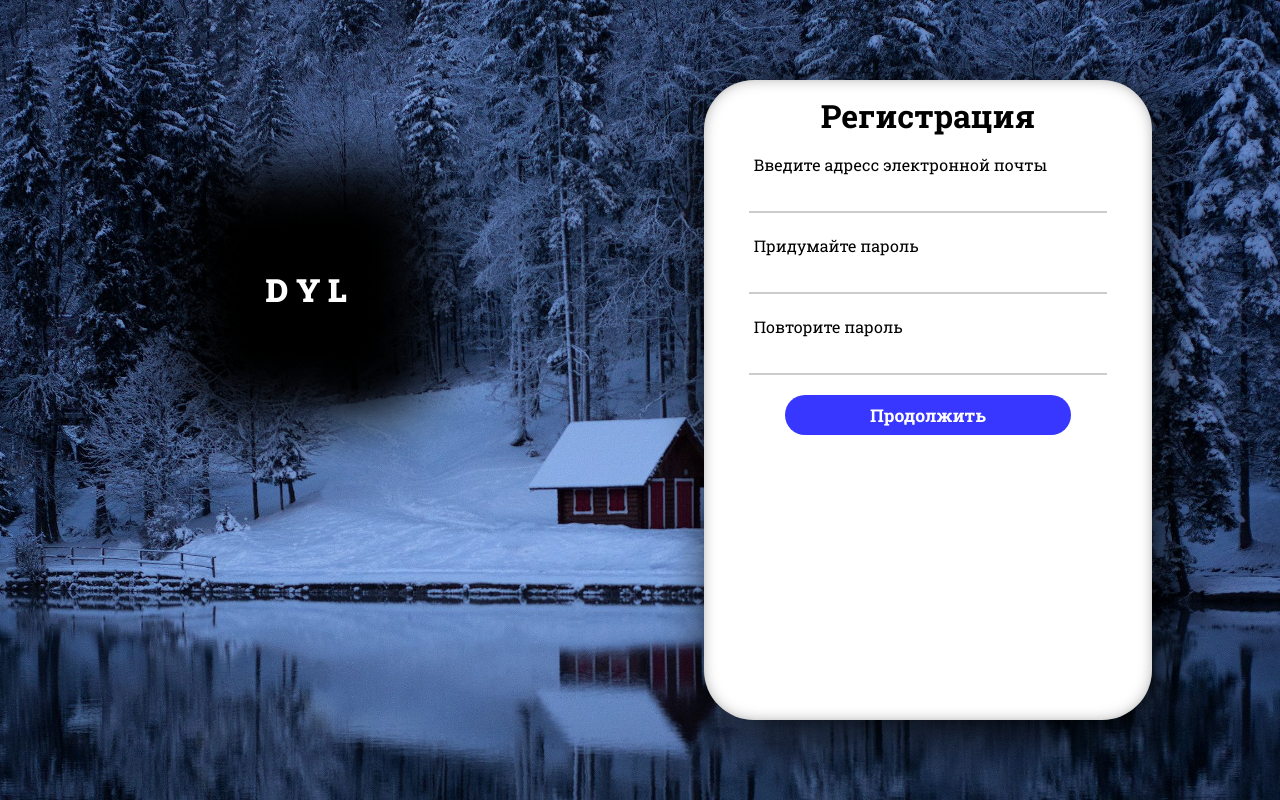
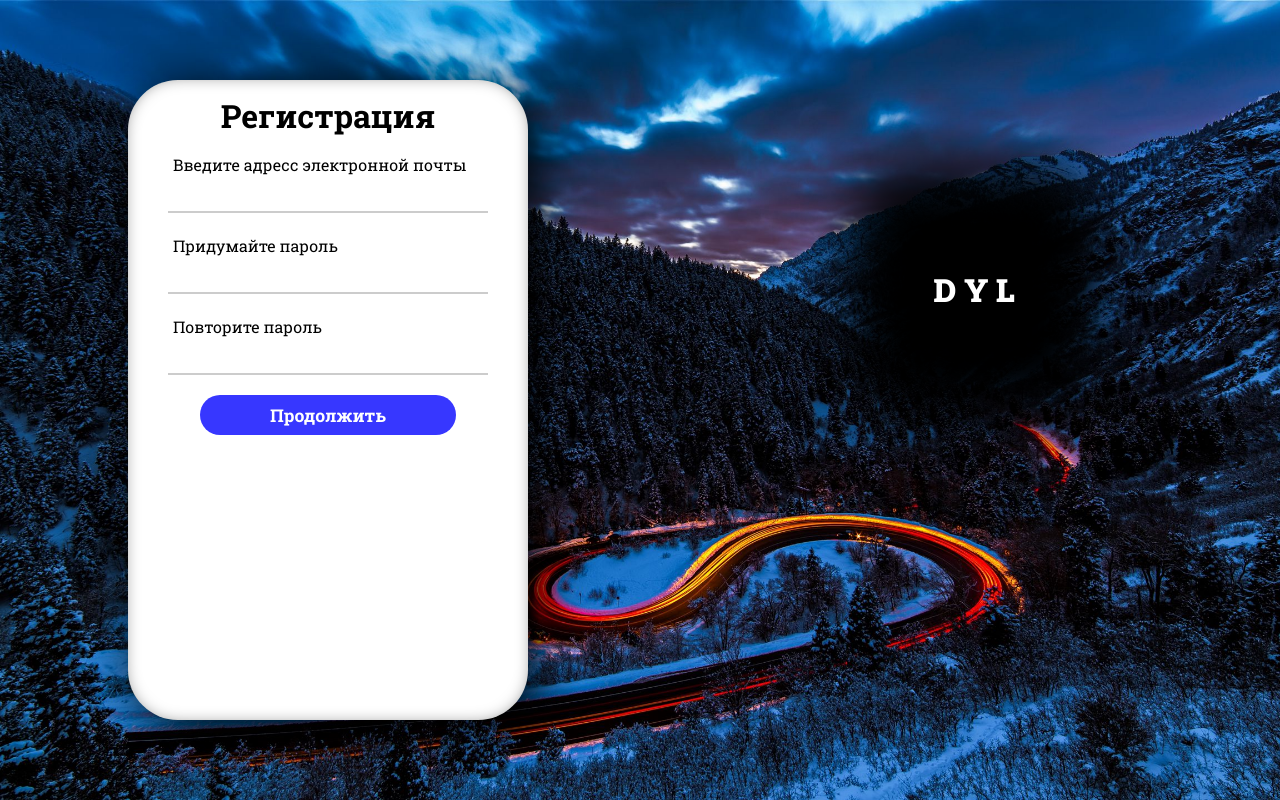
Before and after one commit to L1berkin/D.Y.L, a React (Create React App) app: page /signUp in a window 1280 px wide. Built offline with nearby package versions, Linux system fonts and the light colour scheme.

Commit message:
Верстка страницы входа/регистрации

```diff
--- a/src/components/SignBox/SignBox.js
+++ b/src/components/SignBox/SignBox.js
@@ -2,13 +2,23 @@ import Button from '../Button/Button'
 import Input from '../Input/Input';
 import classes from './SignBox.module.scss'
 
-function SignBox({type}) {
-  const content = type === 'signIn'
-    ? {title: 'Войти', password: 'Введите пароль'}
-    : {title: 'Регистрация', password: 'Придумайте пароль'}
+function SignBox(props) {
+  let content;
+  const cls = [
+    classes.SignBox
+  ]
+
+  if (props.path === '/signIn') {
+    content = {title: 'Войти', password: 'Введите пароль'}
+    cls.push(classes.SignBox__right)
+  } else {
+    content = {title: 'Регистрация', password: 'Придумайте пароль'}
+    cls.push(classes.SignBox__left)
+  }
+
 
     return (
-    <section className={classes.SignBox}>
+    <section className={cls.join(' ')}>
       <h1 className={classes.title}>{content.title}</h1>
       <form>
         <Input
@@ -19,7 +29,7 @@ function SignBox({type}) {
           label={content.password}
           type="password"
         />
-        {type === 'signUp'
+        {props.path === '/signUp'
         ? <Input
             label='Повторите пароль'
             type="password"
--- a/src/components/SignBox/SignBox.module.scss
+++ b/src/components/SignBox/SignBox.module.scss
@@ -1,11 +1,8 @@
 .SignBox {
-  position: absolute;
   display: flex;
   flex-direction: column;
   align-items: center;
-  top: 10vh;
-  right: 10%;
-  width: 35%;
+  width: 30%;
   height: 80vh;
   min-width: 400px;
   border-radius: 50px;
@@ -33,4 +30,16 @@
     font-size: 2em;
     font-weight: bold;
   }
+
+  &__right {
+    position: absolute;
+    top: 10vh;
+    right: 10%;
+  }
+
+  &__left {
+    position: absolute;
+    top: 10vh;
+    left: 10%;
+  }
 }
--- a/src/pages/SignPage/SignPage.js
+++ b/src/pages/SignPage/SignPage.js
@@ -3,11 +3,29 @@ import SignBox from '../../components/SignBox/SignBox';
 import classes from './SignPage.module.scss'
 
 
-function SignPage() {
+function SignPage(props) {
+  const path = props.match.path
+
+  const clsLink = [
+    classes.link
+  ]
+
+  const clsPage = [
+    classes.SignPage
+  ]
+
+  if (path === '/signIn') {
+    clsLink.push(classes.left)
+    clsPage.push(classes.SignPage__signIn)
+  } else {
+    clsLink.push(classes.right)
+    clsPage.push(classes.SignPage__signUp)
+  }
+
   return (
-    <section className={classes.SignPage}>
-      <NavLink to="/">D Y L</NavLink>
-      <SignBox type="signUp" />
+    <section className={clsPage.join(' ')}>
+      <NavLink to="/" className={clsLink.join(' ')} >D Y L</NavLink>
+      <SignBox path={path} />
     </section>
   )
 }
--- a/src/pages/SignPage/SignPage.module.scss
+++ b/src/pages/SignPage/SignPage.module.scss
@@ -7,19 +7,27 @@
   right: 0;
   left: 0;
   z-index: 20;
-  background: url('../../assets/images/background-signIn.jpg');
-  background-repeat: no-repeat;
-  background-size: cover;
-  background-position: center;
+
+  &__signIn {
+    background: url('../../assets/images/background-signIn.jpg');
+    background-repeat: no-repeat;
+    background-size: cover;
+    background-position: center;
+  }
+
+  &__signUp  {
+    background: url('../../assets/images/background-signUp.jpg');
+    background-repeat: no-repeat;
+    background-size: cover;
+    background-position: center;
+  }
 
   & > * {
     z-index: 25;
   }
 
-  a {
+  .link {
     position: absolute;
-    top: 30%;
-    left: 20%;
     display: flex;
     align-items: center;
     justify-content: center;
@@ -40,4 +48,13 @@
       color: $blueHover;
     }
   }
+  .left {
+    top: 30%;
+    left: 20%;
+  }
+
+  .right {
+    top: 30%;
+    right: 20%;
+  }
 }
```
Also changed, not shown: src/assets/images/background-signUp.jpg (added), 1 other file (tests, documents, lock files or other folders).
